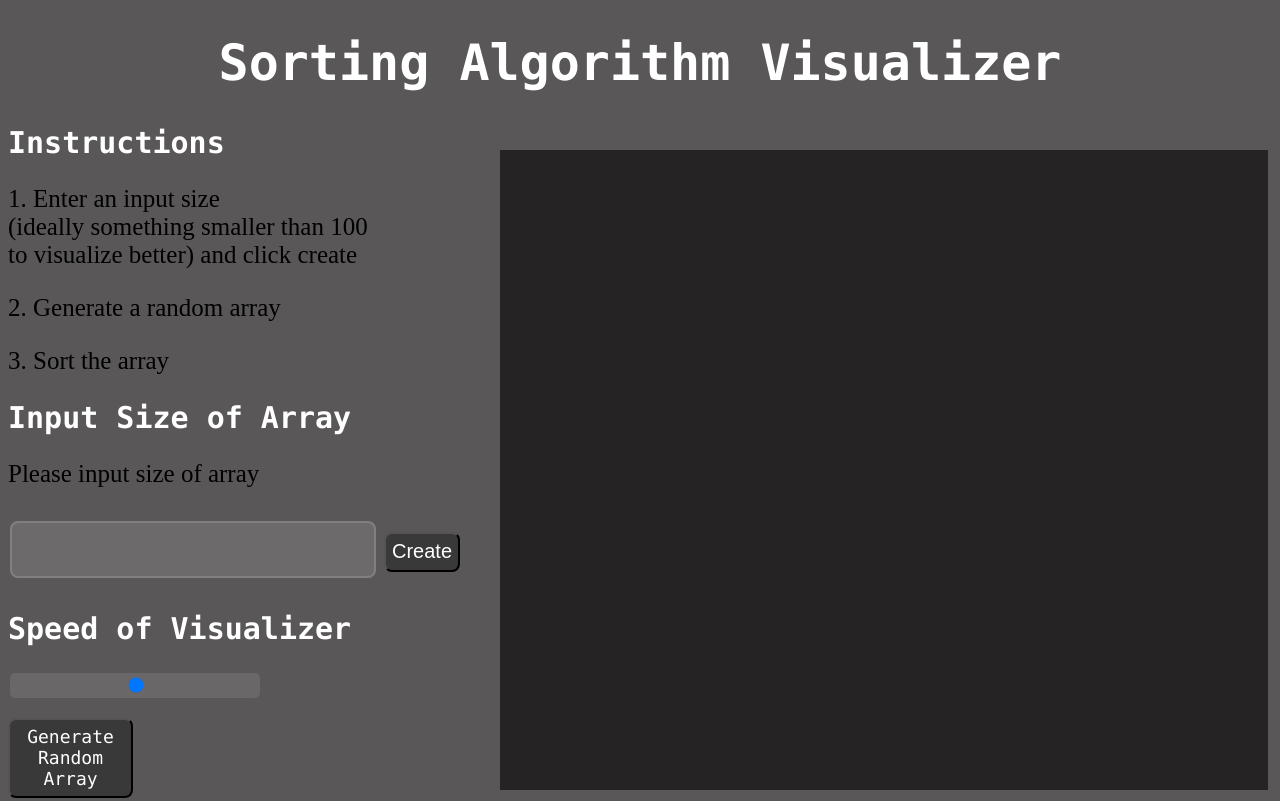
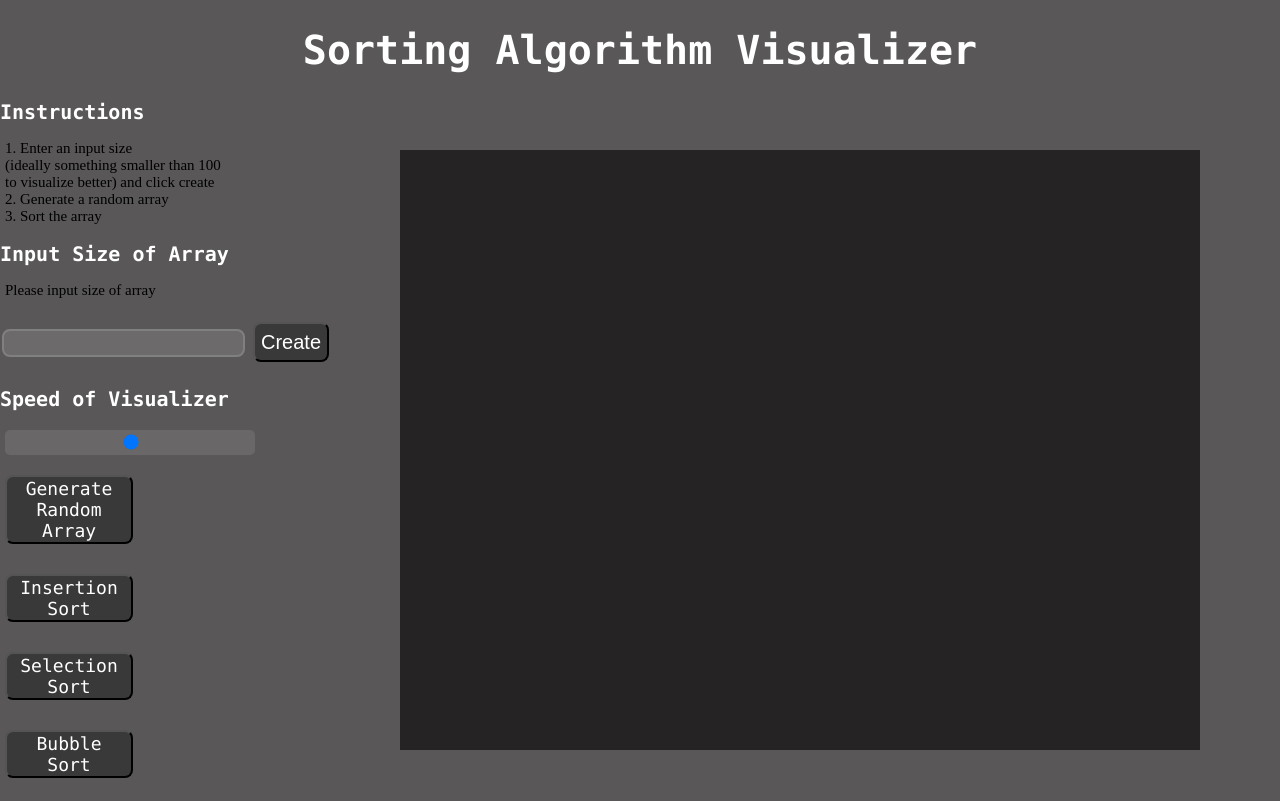
Before and after one commit to ehsu1204/Sorting-Visualizer, a plain HTML site: page index.html in a window 1280 px wide. Shown: the top 801 px of the page. Drawn offline with Linux system fonts and the light colour scheme.

Commit message:
Add files via upload

```diff
--- a/index.html
+++ b/index.html
@@ -12,11 +12,16 @@
     <h1>Sorting Algorithm Visualizer</h1>
     <div class = "instructions">
         <h2>Instructions</h2>
-        <p>1. Enter an input size <br>
+        <div class = "steps">
+          <p>1. Enter an input size <br>
           (ideally something smaller than 100 <br>
-          to visualize better) and click create</p>
-        <p>2. Generate a random array</p>
-        <p>3. Sort the array</p>
+          to visualize better) and click create<br>
+          2. Generate a random array<br>
+          3. Sort the array
+          </p>
+
+        </div>
+
     </div>
     <h2>Input Size of Array</h2>
     <p id="confirm">Please input size of array</p>
--- a/script.js
+++ b/script.js
@@ -52,14 +52,16 @@ function add_bars(input) {
   const Div = document.createElement("div");
   const containerWidth = container.clientWidth;
   const containerHeight = container.clientHeight;
-  const barWidth = containerWidth / inputval - 2;
+  //prettier-ignore
+  const barWidth = (containerWidth / inputval) - 2;
   Div.className = "bars";
-
-  Div.style.height = `${(containerHeight / 100) * input}px`;
+  //prettier-ignore
+  Div.style.height = `${((containerHeight / 100) * input) - 2}px`;
 
   Div.style.width = `${barWidth}px`;
-
   containerBars.append(Div);
+  console.log(barWidth);
+  console.log(containerWidth);
 }
 
 function populate_array() {
--- a/styles.css
+++ b/styles.css
@@ -1,11 +1,13 @@
 body {
-  overflow: hidden;
   background-color: rgb(89, 87, 87);
+  margin-right: auto;
+  margin-left: auto;
 }
 .buttons button {
+  margin-left: 5px;
   display: block;
-  width: 125px;
-  height: 80px;
+  width: 10%;
+  height: 50%;
   margin-bottom: 30px;
   font-size: large;
   background-color: rgb(58, 57, 57);
@@ -22,25 +24,24 @@ body {
 }
 .container {
   background-color: rgb(37, 35, 35);
-  height: 80%;
   position: absolute;
-  width: 60%;
-  left: 500px;
+  height: 600px;
+  width: 800px;
+  left: 400px;
   top: 150px;
+
+  /*
+  border-radius: 5px; */
+  /* border: 10px solid white; */
 }
 
 .bars {
   float: left;
-  height: 100%;
   border: 1px solid rgb(232, 10, 10);
-  width: 1%;
+
   background-color: rgb(218, 215, 215);
 }
 
-#explanation {
-  font-size: 30px;
-  font-weight: bold;
-}
 .slider {
   -webkit-appearance: none; /* Override default CSS styles */
   appearance: none;
@@ -51,6 +52,7 @@ body {
   outline: none; /* Remove outline */
   margin-bottom: 10px;
   width: 250px;
+  margin-left: 5px;
 }
 .slider:hover {
   border-color: white;
@@ -65,7 +67,8 @@ body {
   border-radius: 8px;
   background-color: rgb(108, 106, 106);
   color: white;
-  font-size: 25px;
+  font-size: 15px;
+  height: 10px;
 }
 .box:hover {
   border-color: white;
@@ -84,17 +87,22 @@ body {
 
 h1 {
   text-align: center;
-  font-size: 50px;
+  font-size: 40px;
   font-family: "Lucida Console", "Courier New", monospace;
   color: white;
 }
 
 h2 {
-  font-size: 30px;
+  font-size: 20px;
   font-family: "Lucida Console", "Courier New", monospace;
   color: white;
 }
 
 p {
-  font-size: 25px;
+  font-size: 15px;
+  margin-left: 5px;
 }
+
+.footer {
+  margin-left: 5px;
+}
```
